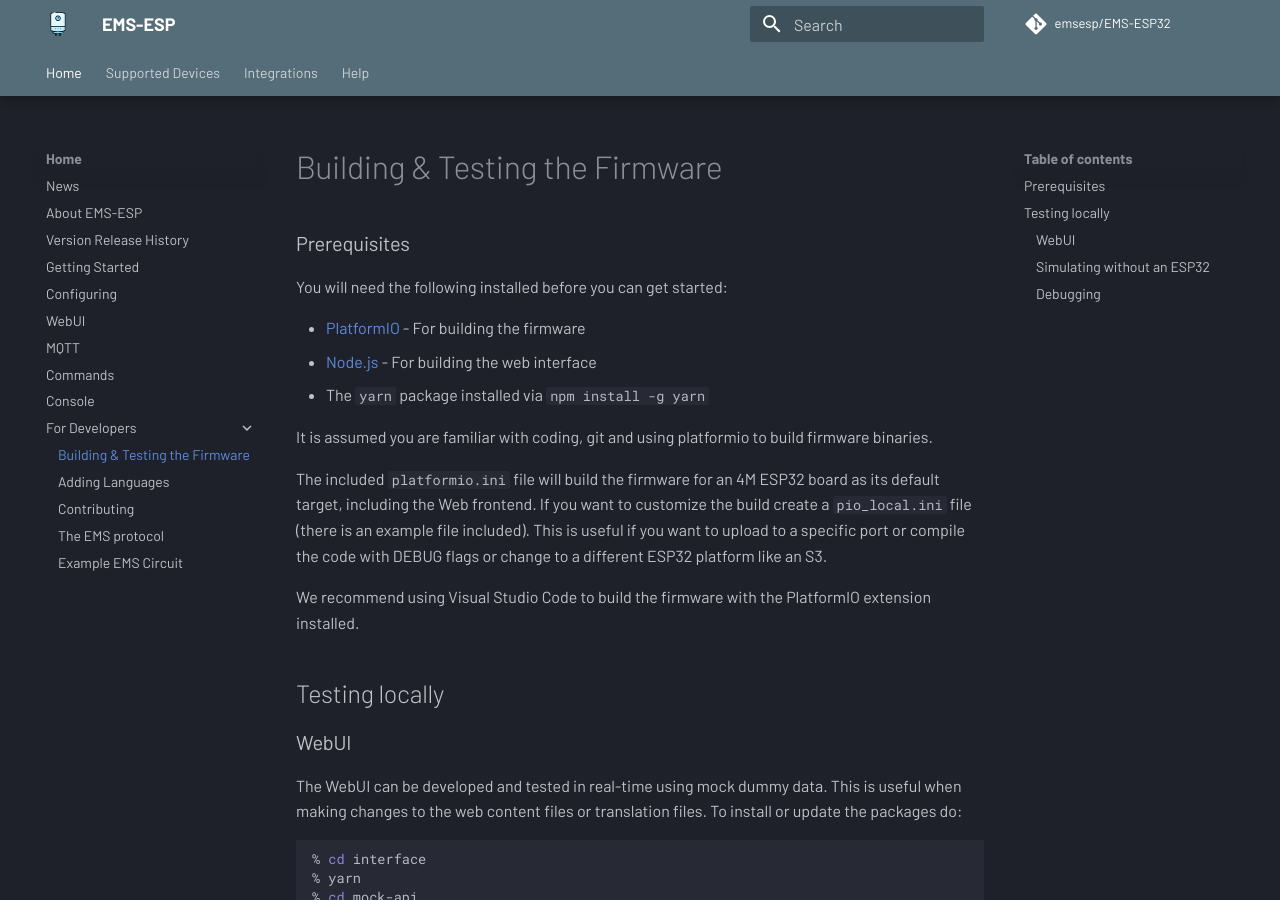
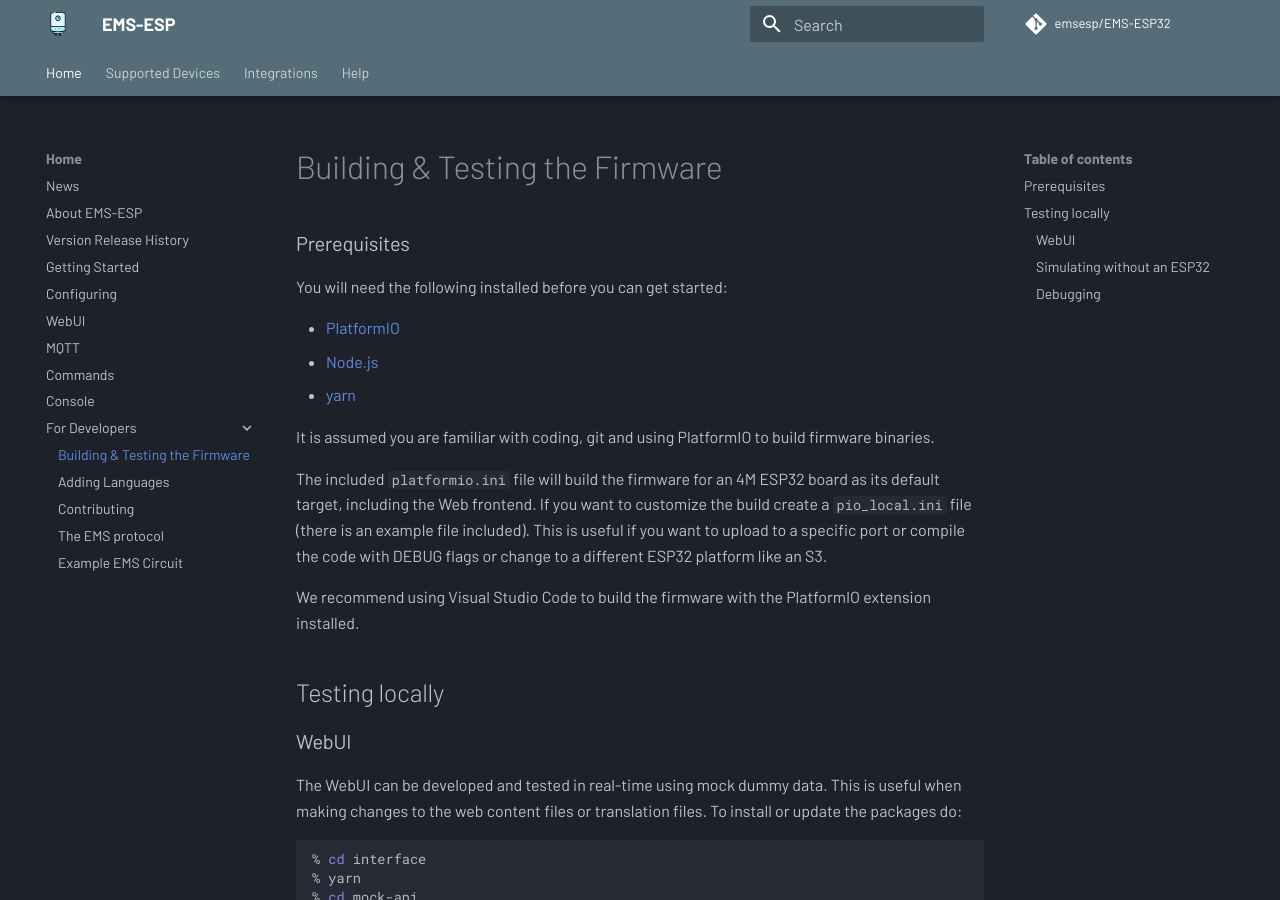
Before and after one commit to emsesp/docs, an MkDocs documentation site: the page built from docs/Building.md, in a window 1280 px wide and 900 px high. Built offline with MkDocs 1.6.1 and Material for MkDocs 9.7.7, drawn with Linux system fonts in a browser that asks for light colours; comment, search, counter and statistics services are not loaded.

Commit message:
add yarn url

```diff
--- a/docs/Building.md
+++ b/docs/Building.md
@@ -2,11 +2,11 @@
 
 You will need the following installed before you can get started:
 
-- [PlatformIO](https://platformio.org/) - For building the firmware
-- [Node.js](https://nodejs.org) - For building the web interface
-- The `yarn` package installed via `npm install -g yarn`
+- [PlatformIO](https://platformio.org/)
+- [Node.js](https://nodejs.org)
+- [yarn](https://yarnpkg.com/getting-started/install)
 
-It is assumed you are familiar with coding, git and using platformio to build firmware binaries.
+It is assumed you are familiar with coding, git and using PlatformIO to build firmware binaries.
 
 The included `platformio.ini` file will build the firmware for an 4M ESP32 board as its default target, including the Web frontend. If you want to customize the build create a `pio_local.ini` file (there is an example file included). This is useful if you want to upload to a specific port or compile the code with DEBUG flags or change to a different ESP32 platform like an S3.
 
```
